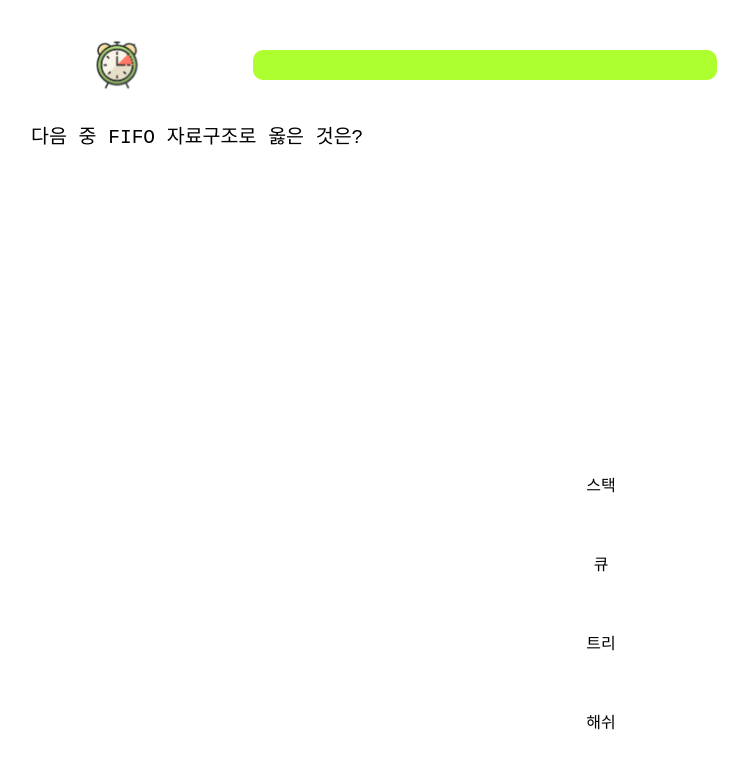
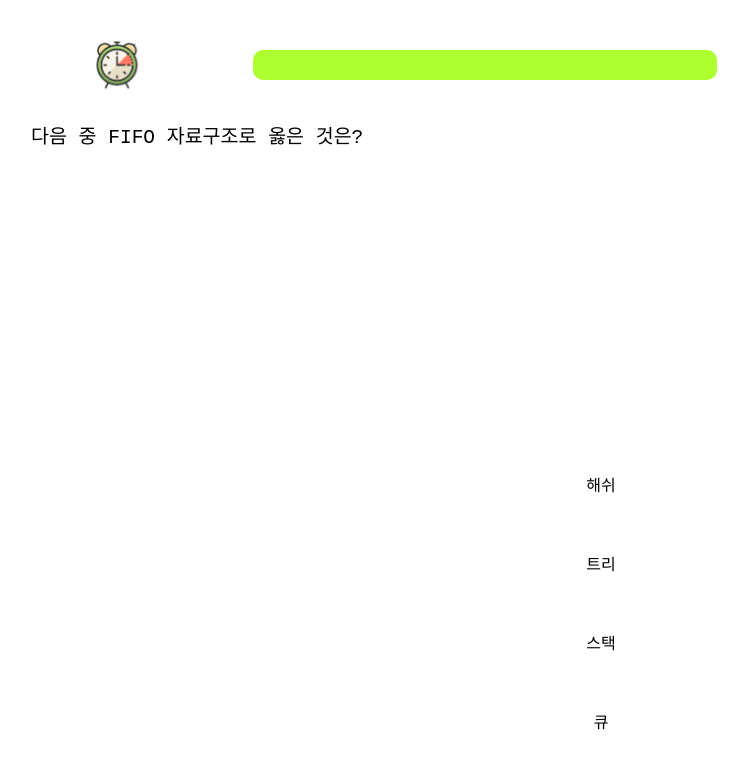
Before and after one commit to hsk-kr/are-you-a-developer, a React (Create React App) app: page /game in a window 1280 px wide. Shown: the top 768 px of the page, without its empty margins (39-787 px from the left). Built offline with nearby package versions, Linux system fonts and the light colour scheme.

Commit message:
Shuffle Questions

```diff
--- a/src/components/Game/index.tsx
+++ b/src/components/Game/index.tsx
@@ -1,8 +1,26 @@
-import React, { useEffect, useState, useContext, useCallback } from "react";
+import React, { useEffect, useState, useContext } from "react";
 import { QuestionsContext, questions } from "../../contexts/QuestionsContext";
 import { LanguageContext } from "../../contexts/LanguageContext";
 import "./styles.scss";
 import { Redirect } from "react-router-dom";
+
+/**
+ * Returns shuffled questions
+ */
+const generateRandNumList = (srtN: number, endN: number): number[] => {
+  const numSequence: number[] = Array.from(
+    new Array(endN - srtN + 1),
+    (_, i) => i + srtN
+  );
+  const randNumList: number[] = [];
+
+  while (numSequence.length > 0) {
+    const rIdx = Math.floor(Math.random() * numSequence.length);
+    randNumList.push(numSequence.splice(rIdx, 1)[0]);
+  }
+
+  return randNumList;
+};
 
 const Game = () => {
   const { changeIdxRandomly, currentQuestionIdx } = useContext(
@@ -14,6 +32,7 @@ const Game = () => {
   const [correctAnswerNum, setCorrectAnswerNum] = useState(0);
   const [totalQuestionNum, setTotalQuestionNum] = useState(0);
   const [questionObj, setQuestionObj] = useState(null);
+  const [randNumList, setRandNumList] = useState([0, 1, 2, 3]);
 
   const checkAnswer = awNum => {
     setTotalQuestionNum(totalQuestionNum + 1);
@@ -33,6 +52,7 @@ const Game = () => {
 
   // change a question when question idx changed
   useEffect(() => {
+    setRandNumList(generateRandNumList(0, 3));
     setQuestionObj(questions[lang][currentQuestionIdx]);
   }, [currentQuestionIdx, lang]);
 
@@ -76,18 +96,11 @@ const Game = () => {
         <pre>{questionObj.question}</pre>
       </div>
       <div className="answers-box">
-                <div className="answer" onClick={() => checkAnswer(0)}>
-                    {questionObj.answerList[0]}
+        {randNumList.map((rIdx, i) => (
+          <div key={i} className="answer" onClick={() => checkAnswer(rIdx)}>
+            {questionObj.answerList[rIdx]}
           </div>
-                <div className="answer" onClick={() => checkAnswer(1)}>
-                    {questionObj.answerList[1]}
-                </div>
-                <div className="answer" onClick={() => checkAnswer(2)}>
-                    {questionObj.answerList[2]}
-                </div>
-                <div className="answer" onClick={() => checkAnswer(3)}>
-                    {questionObj.answerList[3]}
-                </div>
+        ))}
       </div>
     </div>
   );
```
Lines whose indentation alone changed are shown as unchanged.
